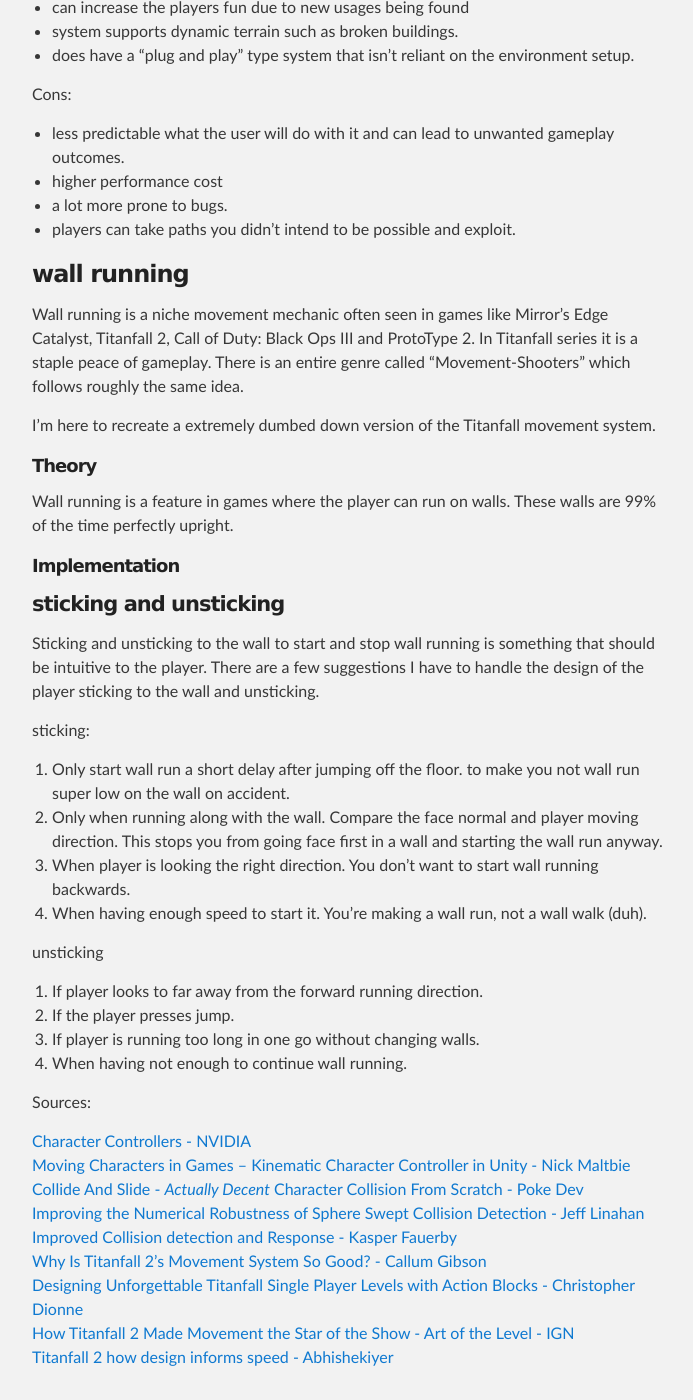
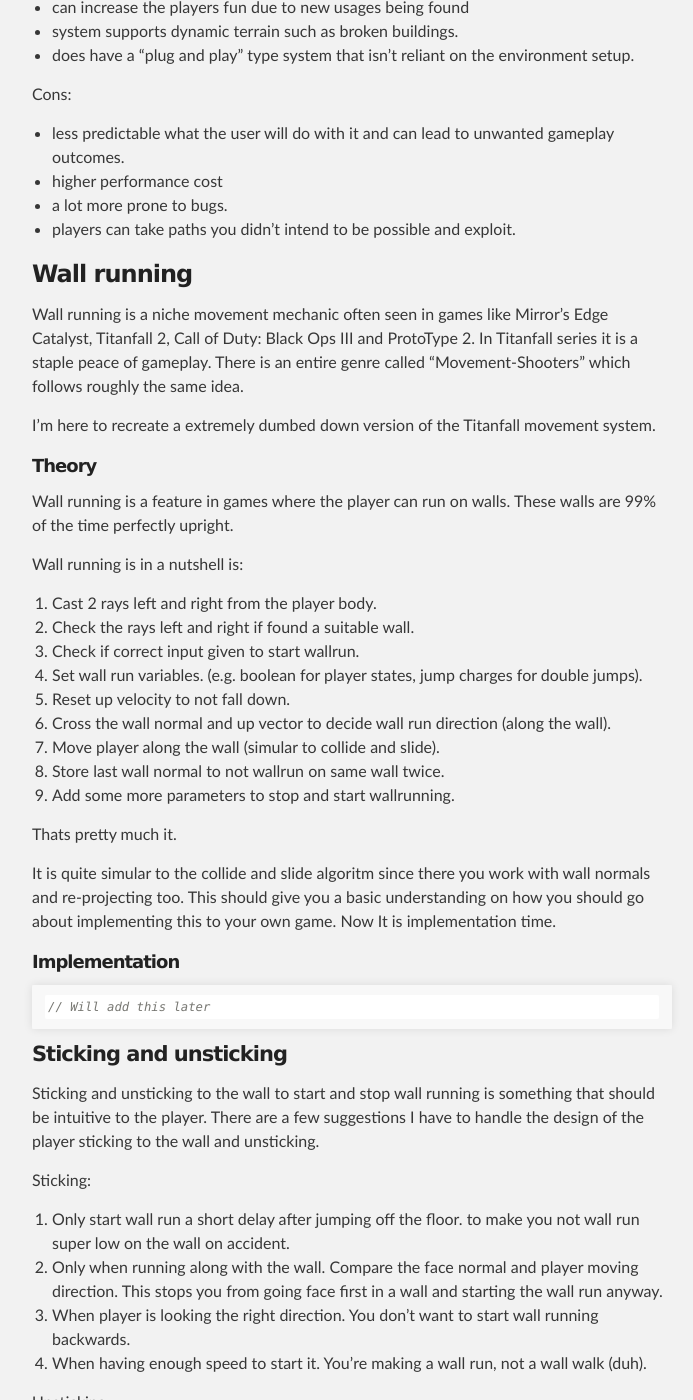
Before and after one commit to TijnFlinterman/blog, a Jekyll site: the page built from wall-running-technical-breakdown-part-2.md, in a window 1280 px wide and 1400 px high, scrolled down 1384 px. Shown: the whole window, without its empty margins (288-981 px from the left). Built offline with Jekyll 4.4.1, drawn with Linux system fonts in a browser that asks for light colours; some of the changed text lies outside the part shown.

Commit message:
[+] Update

````diff
--- a/wall-running-technical-breakdown-part-2.md
+++ b/wall-running-technical-breakdown-part-2.md
@@ -45,7 +45,7 @@ Cons:
 * a lot more prone to bugs.
 * players can take paths you didn't intend to be possible and exploit.
 
-### wall running
+### Wall running
 
 Wall running is a niche movement mechanic often seen in games like Mirror's Edge Catalyst, Titanfall 2, Call of Duty: Black Ops III and ProtoType 2.
 In Titanfall series it is a staple peace of gameplay. There is an entire genre called "Movement-Shooters" which follows roughly the same idea.
@@ -57,23 +57,41 @@ I'm here to recreate a extremely dumbed down version of the Titanfall movement s
 Wall running is a feature in games where the player can run on walls.
 These walls are 99% of the time perfectly upright.
 
+Wall running is in a nutshell is:
+1. Cast 2 rays left and right from the player body.
+2. Check the rays left and right if found a suitable wall.
+3. Check if correct input given to start wallrun.
+4. Set wall run variables. (e.g. boolean for player states, jump charges for double jumps).
+5. Reset up velocity to not fall down.
+6. Cross the wall normal and up vector to decide wall run direction (along the wall).
+7. Move player along the wall (simular to collide and slide).
+7. Store last wall normal to not wallrun on same wall twice.
+8. Add some more parameters to stop and start wallrunning.
 
+Thats pretty much it.
+
+It is quite simular to the collide and slide algoritm since there you work with wall normals and re-projecting too.
+This should give you a basic understanding on how you should go about implementing this to your own game.
+Now It is implementation time.
 
 ##### Implementation
 
+```c++
+// Will add this later
+```
 
-#### sticking and unsticking
+#### Sticking and unsticking
 
 Sticking and unsticking to the wall to start and stop wall running is something that should be intuitive to the player.
 There are a few suggestions I have to handle the design of the player sticking to the wall and unsticking.
 
-sticking:
+Sticking:
 1. Only start wall run a short delay after jumping off the floor. to make you not wall run super low on the wall on accident.
 2. Only when running along with the wall. Compare the face normal and player moving direction. This stops you from going face first in a wall and starting the wall run anyway.
 3. When player is looking the right direction. You don't want to start wall running backwards.
 4. When having enough speed to start it. You're making a wall run, not a wall walk (duh).
 
-unsticking
+Unsticking
 1. If player looks to far away from the forward running direction.
 2. If the player presses jump.
 3. If player is running too long in one go without changing walls.
@@ -81,11 +99,14 @@ unsticking
 
 Sources:
 
+[Virtual-Key Codes - Windows](https://learn.microsoft.com/en-us/windows/win32/inputdev/virtual-key-codes)\
 [Character Controllers - NVIDIA](https://docs.nvidia.com/gameworks/content/gameworkslibrary/physx/guide/Manual/CharacterControllers.html)\
 [Moving Characters in Games – Kinematic Character Controller in Unity - Nick Maltbie](https://youtu.be/s-99Z_W8bcQ?si=ylJKyuFEmlmsqH07)\
 [Collide And Slide - *Actually Decent* Character Collision From Scratch - Poke Dev](https://youtu.be/YR6Q7dUz2uk?si=HxrokkEFIoWsMxGK)\
 [Improving the Numerical Robustness of Sphere Swept Collision Detection - Jeff Linahan](https://arxiv.org/pdf/1211.0059)\
 [Improved Collision detection and Response - Kasper Fauerby](http://www.peroxide.dk/papers/collision/collision.pdf)\
+[ADVANCED WALL RUNNING - Unity Tutorial (Remastered) - Dave / GameDevelopment](https://youtu.be/gNt9wBOrQO4?si=yqR1M8BOmWqbvtyn)\
+[Parkour movement Tutorial In Unity  - Harald](https://youtu.be/XM3MNMmHTxs?si=mX8WsBSkYStbtoAb)\
 [Why Is Titanfall 2’s Movement System So Good? - Callum Gibson](https://claritypotion.com/2022/07/11/titanfall-movement-system-so-good/)\
 [Designing Unforgettable Titanfall Single Player Levels with Action Blocks - Christopher Dionne](https://www.gdcvault.com/play/1025105/Designing-Unforgettable-Titanfall-Single-Player)\
 [How Titanfall 2 Made Movement the Star of the Show - Art of the Level - IGN](https://youtu.be/jajgleIR9tI?si=IzHN2Yixv5PZF8n0)\
````
Also changed, not shown: other parts of wall-running-technical-breakdown-part-2.md (+1 -1 lines), wall-running-technical-breakdown-part-1.md (+4 -2 lines).
